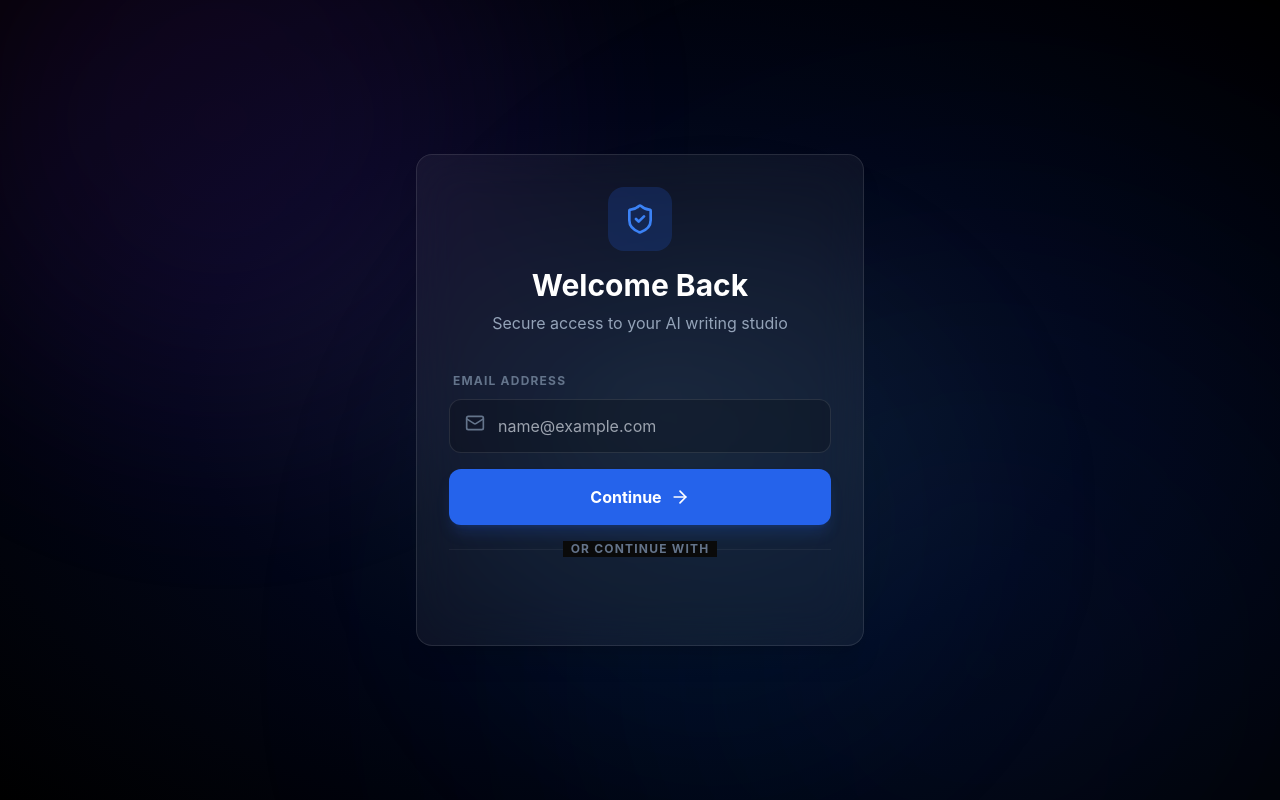
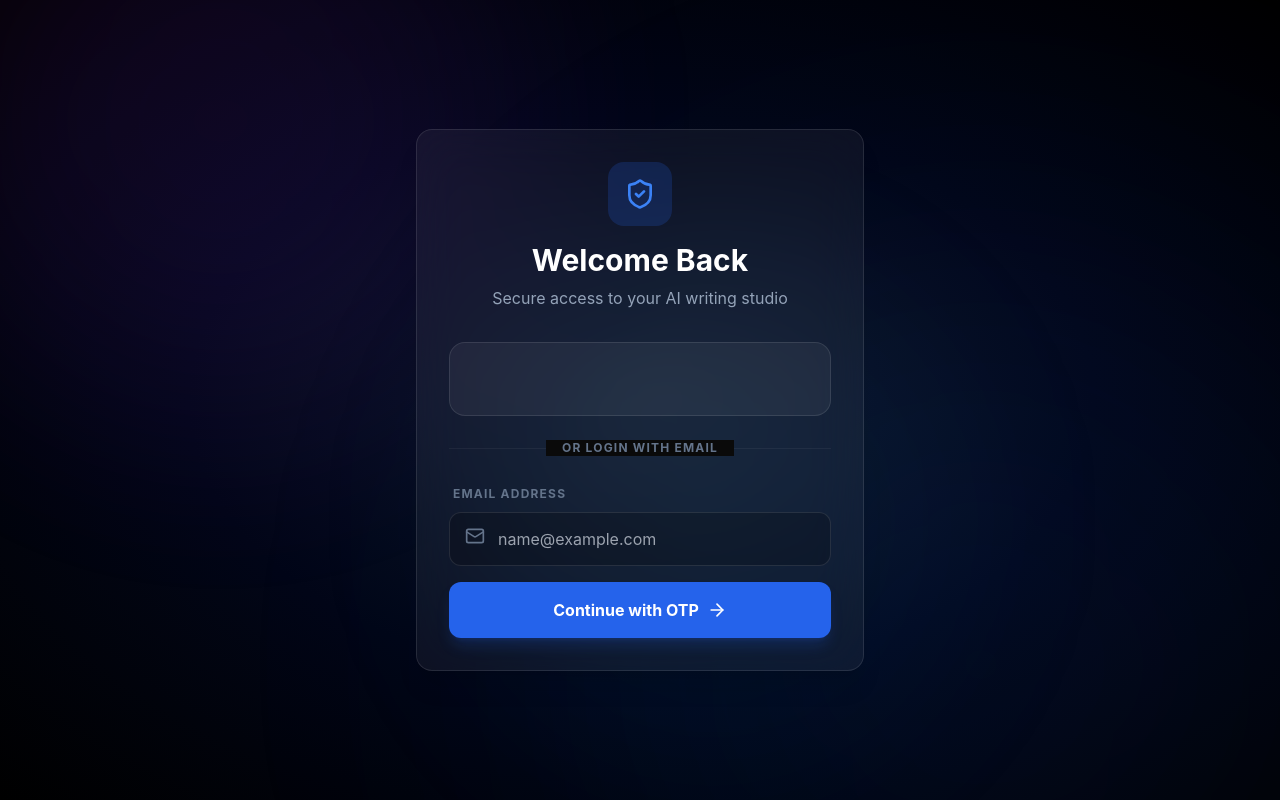
Before and after one commit to tanishra/scribe-flow, a React (Vite) app in the folder frontend-react/: page / in a window 1280 px wide. Built offline with nearby package versions, Linux system fonts and the light colour scheme; no server answers; the HTML template or start-up script is replaced by a standard one.

Commit message:
fixed the position of google login button

```diff
--- a/frontend-react/src/components/LoginPage.tsx
+++ b/frontend-react/src/components/LoginPage.tsx
@@ -78,6 +78,25 @@ export function LoginPage() {
         )}
 
         {step === 'email' ? (
+          <div className="space-y-6">
+            {/* Google Login at the TOP */}
+            <div className="flex justify-center bg-white/5 p-4 rounded-2xl border border-white/10 hover:border-white/20 transition-all">
+              <GoogleLogin
+                onSuccess={handleGoogleSuccess}
+                onError={() => setError('Google Sign-In failed')}
+                theme="outline" // Removed white background
+                shape="rectangular"
+                size="large"
+                width="100%"
+                text="signin_with"
+              />
+            </div>
+
+            <div className="relative my-8">
+              <div className="absolute inset-0 flex items-center"><div className="w-full border-t border-white/5"></div></div>
+              <div className="relative flex justify-center text-xs uppercase"><span className="bg-[#0a0a0a] px-4 text-slate-500 font-bold tracking-widest">Or login with Email</span></div>
+            </div>
+
             <form onSubmit={handleSendOTP} className="space-y-4">
               <div className="space-y-2 text-left">
                 <label className="text-xs font-bold text-slate-500 uppercase tracking-widest ml-1">Email Address</label>
@@ -98,26 +117,11 @@ export function LoginPage() {
                 disabled={loading}
                 className="w-full bg-blue-600 hover:bg-blue-500 text-white font-bold py-4 rounded-xl transition-all flex items-center justify-center gap-2 shadow-lg shadow-blue-600/20 active:scale-95 disabled:opacity-50"
               >
-              {loading ? <Loader2 className="w-5 h-5 animate-spin" /> : 'Continue'}
+                {loading ? <Loader2 className="w-5 h-5 animate-spin" /> : 'Continue with OTP'}
                 <ArrowRight className="w-5 h-5" />
               </button>
-
-            <div className="relative my-8">
-              <div className="absolute inset-0 flex items-center"><div className="w-full border-t border-white/5"></div></div>
-              <div className="relative flex justify-center text-xs uppercase"><span className="bg-[#0a0a0a] px-2 text-slate-500 font-bold tracking-widest">Or continue with</span></div>
+            </form>
           </div>
-
-            <div className="flex justify-center">
-              <GoogleLogin
-                onSuccess={handleGoogleSuccess}
-                onError={() => setError('Google Sign-In failed')}
-                theme="filled_black"
-                shape="pill"
-                size="large"
-                width="100%"
-              />
-            </div>
-          </form>
         ) : (
           <form onSubmit={handleVerifyOTP} className="space-y-4">
             <div className="space-y-2 text-left">
```
Lines whose indentation alone changed are shown as unchanged.
